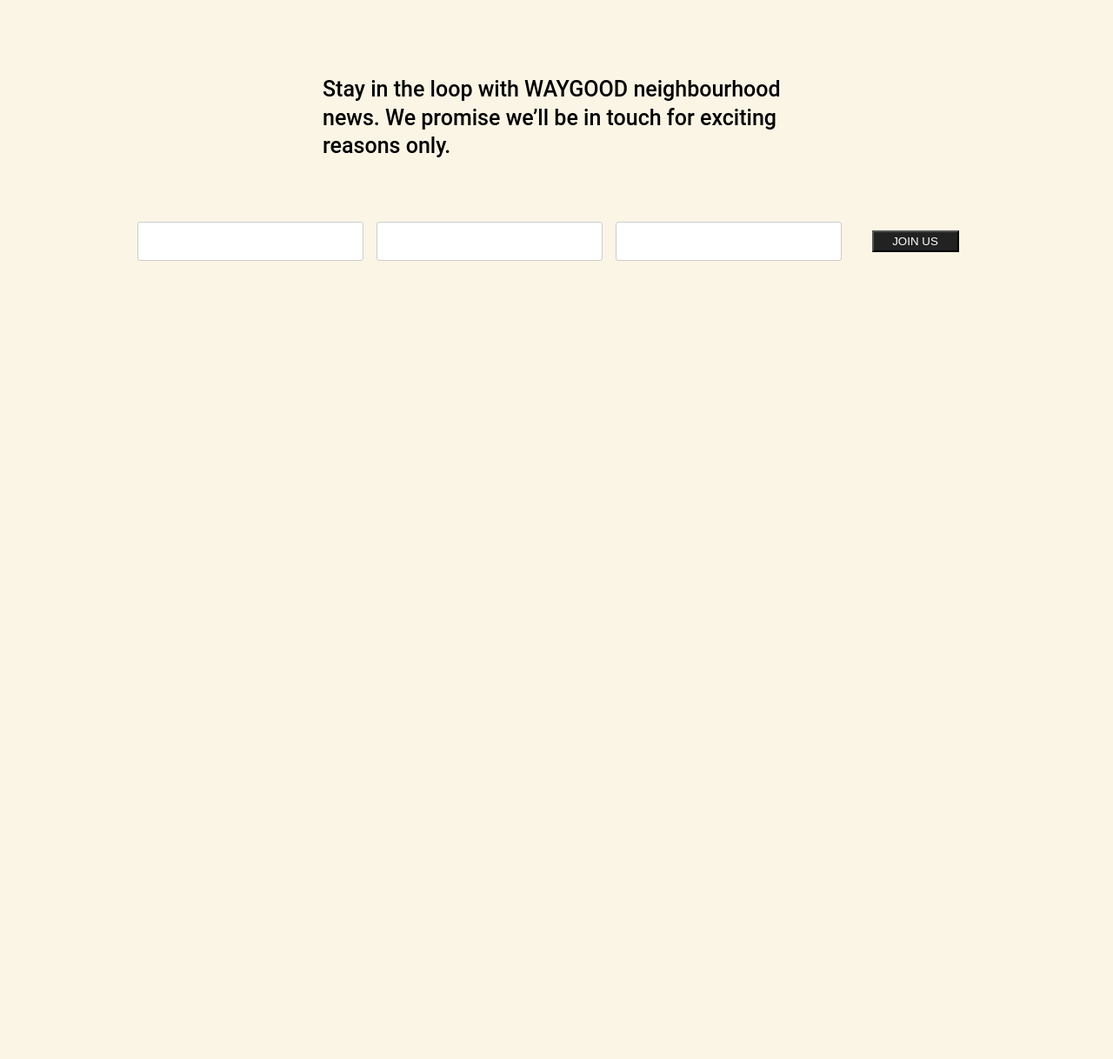
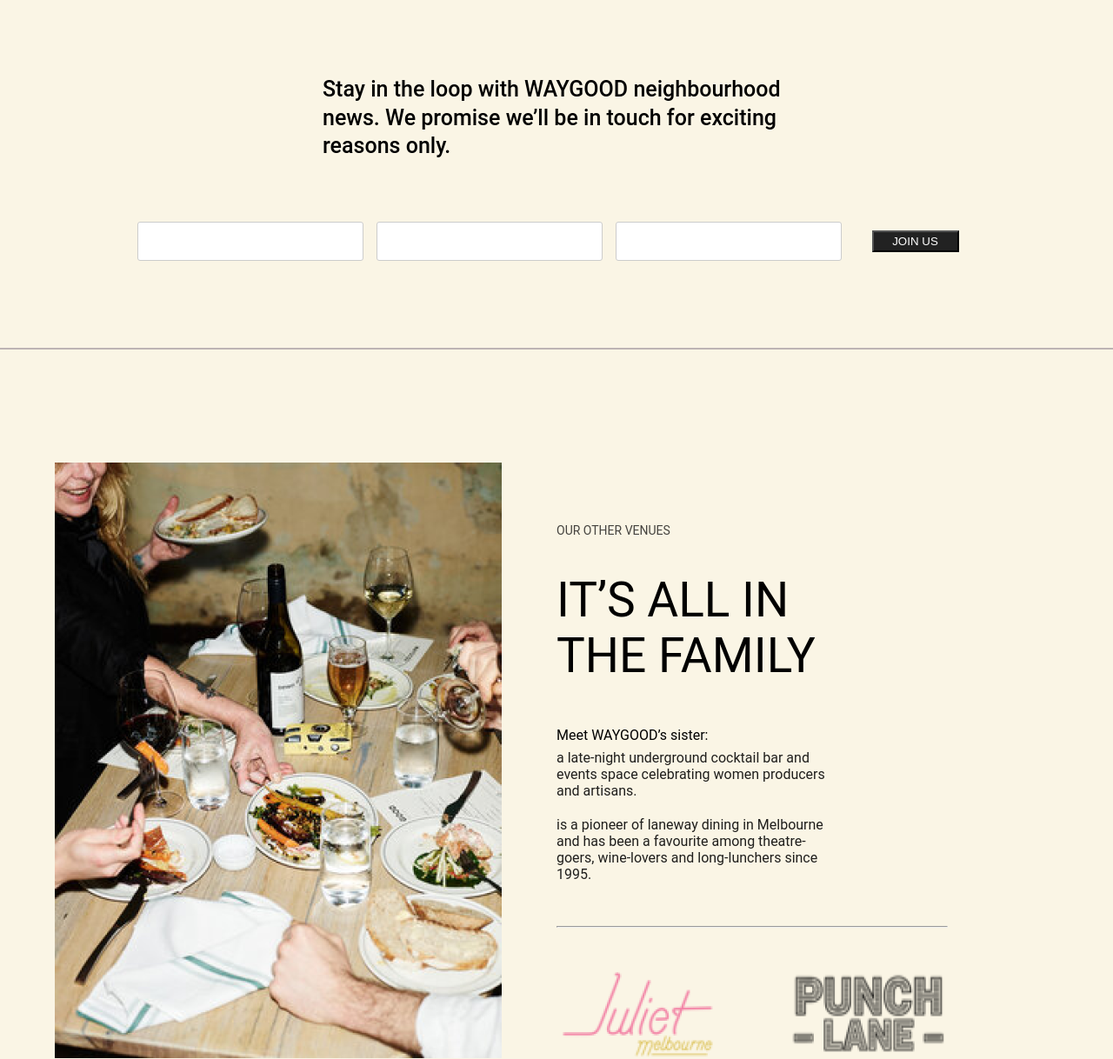
Before and after one commit to 01mehran/MyFirstLongDesign, a plain HTML site: page scr/index.html in a window 1280 px wide. Shown: the part 5718-6936 px from the top of the page at 87% size. Before the commit the page ends 6018 px from the top, so only its background shows below. Drawn offline with Linux system fonts and the light colour scheme.

Commit message:
Done the Familly-Part

```diff
--- a/scr/index.html
+++ b/scr/index.html
@@ -132,5 +132,29 @@
         <input type="submit" value="join us" />
       </div>
     </section>
+    <hr class="solidHr">
+    <section class="Familly-part">
+      <div class="Family-part_img-container">
+        <img src="/images/IMAGE (9).png" alt="" />
+      </div>
+      <div class="Familly-part_secondChild">
+        <p class="Familly-part-secondChild_Fp">OUR OTHER VENUES</p>
+        <h1>IT’S ALL IN THE FAMILY</h1>
+        <p class="Familly-part-secondChild_Sp">Meet WAYGOOD’s sister:</p>
+        <p class="Familly-part-secondChild_Tp">
+          a late-night underground cocktail bar and events space celebrating
+          women producers and artisans.
+        </p>
+        <p class="Familly-part-secondChild_Tp">
+          is a pioneer of laneway dining in Melbourne and has been a favourite
+          among theatre-goers, wine-lovers and long-lunchers since 1995.
+        </p>
+        <hr />
+        <div class="Familly-part_twoImg">
+          <img src="/images/IMAGE (10).png" alt="Juliet" />
+          <img src="/images/IMAGE (11).png" alt="punch" />
+        </div>
+      </div>
+    </section>
   </body>
 </html>
--- a/scr/style.css
+++ b/scr/style.css
@@ -331,4 +331,51 @@
   height: 25px;
   text-transform: uppercase;
   font-weight: 400;
+  cursor: pointer;
 }
+.solidHr{
+  margin-top: 100px;
+  border: 1px solid rgb(189, 180, 180);
+}
+.Familly-part{
+  margin-top: 130px;
+  display: flex;
+}
+.Family-part_img-container{
+  width: 50%;
+}
+.Family-part_img-container img{
+  margin: auto;
+  display: block;
+}
+.Familly-part_secondChild{
+  margin-top: 70px;
+
+}
+.Familly-part-secondChild_Fp{
+  font-size: 14px;
+  color: #000000b9;
+}
+.Familly-part_secondChild h1{
+  margin-top: 40px;
+  font-size: 55px;
+  font-weight: 400;
+  width: 350px;
+}
+.Familly-part-secondChild_Sp{
+  margin: 50px 0 7px 0;
+}
+.Familly-part-secondChild_Tp{
+  width: 320px;
+  margin-bottom: 20px;
+  color: #000000e0;
+}
+.Familly-part hr{
+  margin-top: 50px;
+}
+.Familly-part_twoImg{
+  margin-top: 50px;
+  display: flex;
+  justify-content: space-between;
+  width: 450px;
+}
```
